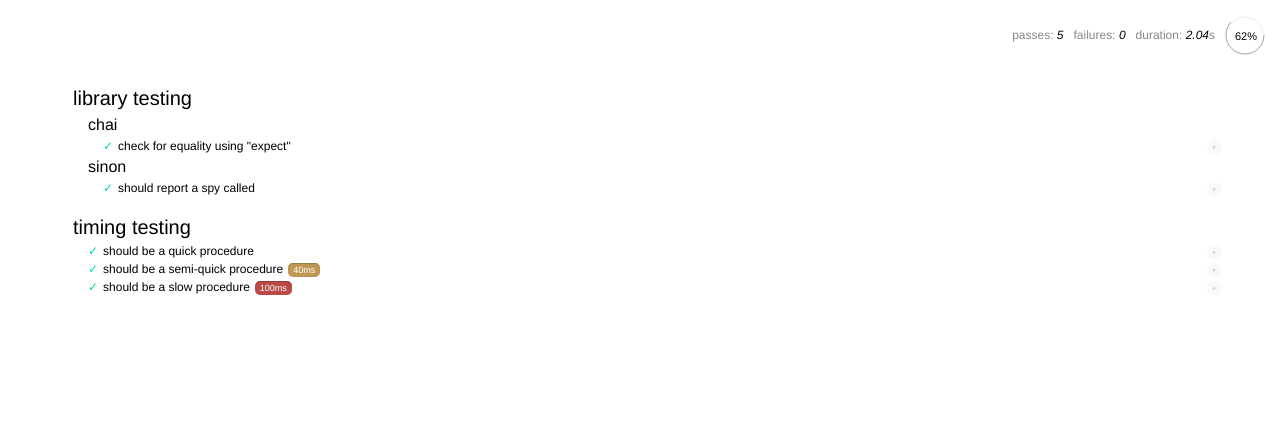
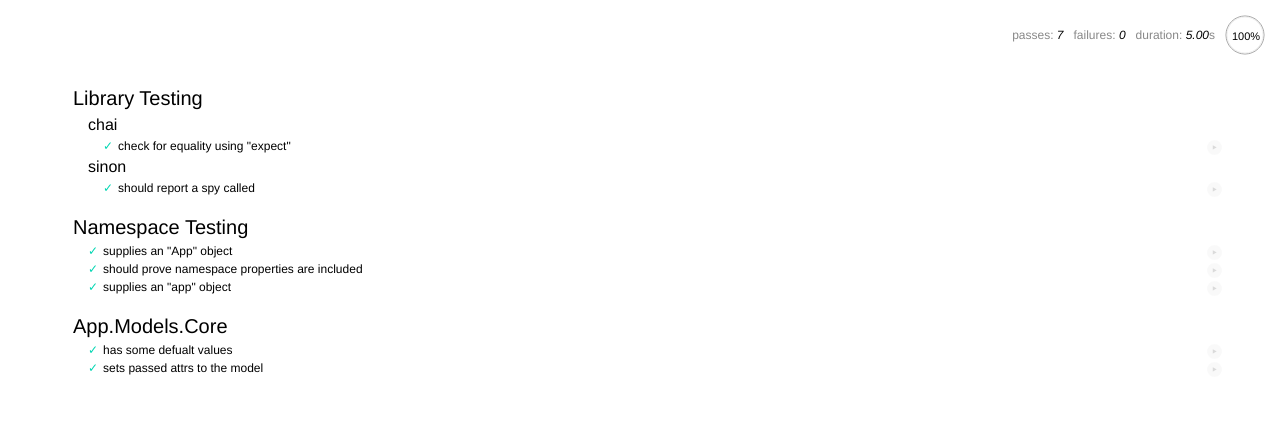
Before and after one commit to ryanpoplin/backboneTesting, a website: page test/index.html in a window 1280 px wide. Drawn offline with nearby package versions, Linux system fonts and the light colour scheme; files that its build step writes are made by us from their sources.

Commit message:
Added better structure for testing as well as Backbone structure.

```diff
--- /dev/null
+++ b/app/scripts/app/models/core.model.js
@@ -0,0 +1,10 @@
+App.Models.Core = Backbone.Model.extend({
+	defaults: function() {
+		return {
+			title: "",
+			text: "",
+			// Will be using Parse and not localStorage...
+			createdAt: new Date() // not relevant for current project...
+		};
+	}
+});
--- /dev/null
+++ b/app/scripts/app/namespace.js
@@ -0,0 +1,9 @@
+var App = App || {};
+App.Config || (App.Config = {});
+App.Models || (App.Models = {});
+App.Collections || (App.Collections = {});
+App.Routers || (App.Routers = {});
+App.Views || (App.Views = {});
+App.Templates || (App.Templates = {});
+
+var app = app || {};
--- a/test/index.html
+++ b/test/index.html
@@ -1,4 +1,5 @@
 <!doctype html>
+<html>
 <head>
     <meta charset="utf-8">
     <meta http-equiv="X-UA-Compatible" content="IE=edge,chrome=1">
@@ -7,25 +8,33 @@
 </head>
 <body>
     <div id="mocha"></div>
+    <!-- Test Libraries -->
     <script src="lib/mocha/mocha.js"></script>
-    <script>mocha.setup('bdd')</script>
-    <!-- assertion framework -->
     <script src="lib/chai.js"></script>
-    <script>var expect = chai.expect</script>
     <script src="lib/sinon.js"></script>
-    <!-- include source files here... -->
-    <script src="../app/bower_components/jquery/jquery.js"></script>
-    <script src="../app/bower_components/underscore/underscore.js"></script>
-    <script src="../app/bower_components/backbone/backbone.js"></script>
-    <!--<script src="../app/bower_components/backbone.localeStorage.js"></script>-->
-    <script src="../app/bower_components/markdown/markdown.js"></script>
-    <!-- include spec files here... -->
-    <script src="spec/test-one.js"></script>
-    <script src="spec/test.js"></script>
+    <!-- Core JS Libraries -->
+    <script src="../app/bower_components/jquery/jquery.min.js"></script>
+    <script src="../app/bower_components/underscore/underscore-min.js"></script>
+    <script src="../app/bower_components/backbone/backbone-min.js"></script>
+    <!-- Will be utilizing Parse or a RESTful API set up -->
+    <script src="../app/bower_components/backbone.localStorage.js"></script>
+    <script src="../app/bower_components/sass-bootstrap/dist/js/bootstrap.min.js"></script>
+    <script src="../app/bower_components/showdown.js"></script>
+    <!-- JS Application Libraries -->
+    <script src="../app/scripts/app/namespace.js"></script>
+    <script src="../app/scripts/app/models/core.model.js"></script>
+    <!-- Set up Mocha and Chai -->
     <script>
+        mocha.setup('bdd');
+        var expect = chai.expect;
         window.onload = function() {
             mocha.run();
         }
     </script>
+    <!-- Specs... -->
+    <script src="spec/test.js"></script>
+    <script src="spec/namespace.spec.js"></script>
+    <script src="spec/models/core.model.spec.js"></script>
+    <script src="spec/models/bdd.spec.js"></script>
 </body>
 </html>
--- /dev/null
+++ b/test/spec/bdd.spec.js
@@ -0,0 +1,6 @@
+'use strict';
+(function(){
+	describe('BDD Testing', function() {
+
+	});
+})();
--- /dev/null
+++ b/test/spec/models/core.model.spec.js
@@ -0,0 +1,23 @@
+/*global describe, it */
+'use strict';
+(function () {
+
+    describe('App.Models.Core', function () {
+        it('has some defualt values', function () {
+            var model = new App.Models.Core();
+            expect(model).to.be.ok;
+            expect(model.get('title')).to.equal("");
+            expect(model.get('text')).to.equal("");
+            expect(model.get('createdAt')).to.be.a("Date");
+        });
+        it('sets passed attrs to the model', function() {
+            var model = new App.Models.Core({
+                title: "A time slot for 8 A.M. - 9 A.M.",
+                text: "We're going to be having some great convos."
+            });
+            expect(model.get('title')).to.equal('A time slot for 8 A.M. - 9 A.M.');
+            expect(model.get('text')).to.equal("We're going to be having some great convos.");
+        });
+    });
+
+})();
--- /dev/null
+++ b/test/spec/namespace.spec.js
@@ -0,0 +1,17 @@
+/*global describe, it */
+'use strict';
+(function () {
+
+    describe('Namespace Testing', function () {
+        it('supplies an "App" object', function () {
+            expect(App).to.be.an('object');
+        });
+        it('should prove namespace properties are included', function() {
+            expect(App).to.include.keys('Config', 'Models', 'Collections', 'Routers', 'Views', 'Templates');
+        });
+        it('supplies an "app" object', function () {
+            expect(app).to.be.an('object');
+        });
+    });
+
+})();
--- a/test/spec/test.js
+++ b/test/spec/test.js
@@ -2,10 +2,18 @@
 'use strict';
 (function () {
 
-    describe('library testing', function () {
+    window.hello = function() {
+        return "Web Devs!";
+    };
+
+    function helloJsHacker() {
+        return "You're JS hackers...";
+    }
+
+    describe('Library Testing', function () {
         describe('chai', function () {
             it('check for equality using "expect"', function () {
-            	expect(helloJsHacker()).to.equal("Poplinr is a JS hacker...");
+            	expect(helloJsHacker()).to.equal("You're JS hackers...");
             });
         });
         describe('sinon', function() {
@@ -19,34 +27,8 @@
         });
     });
 
-    // Where the hell does 'done()' come from?
-    describe('timing testing', function() {
-    	it('should be a quick procedure', function(done) {
-    		expect('hi').to.equal('hi');
-    		done();
-    	});
-    	it('should be a semi-quick procedure', function(done) {
-    		setTimeout(function() {
-    			expect('hi').to.equal('hi');
-    			done();
-    		}, 40);
-    	});
-    	it('should be a slow procedure', function(done) {
-    		setTimeout(function() {
-    			expect('hi').to.equal('hi');
-    			done();
-    		}, 100);
-    	});
-    	it('should be a timeout failure', function(done) {
-    		setTimeout(function() {
-    			expect('hi').to.equal('hi');
-    			done();
-    		}, 2001);
-    	});
-   	});
-
     // Play with this 'mocha.bail'...
-   	mocha.bail(false);
+   	/*mocha.bail(false);
    	describe('testing failures', function() {
    		it('as an assertion should fail', function() {
    			expect('hi').to.equal('goodbye');
@@ -54,6 +36,6 @@
    		it('should fail on unexpected exception', function() {
    			throw new Error();
    		});
-   	});
+   	});*/
 
 })();
```
Also changed, not shown: app/index.html (+0 -40 lines).
